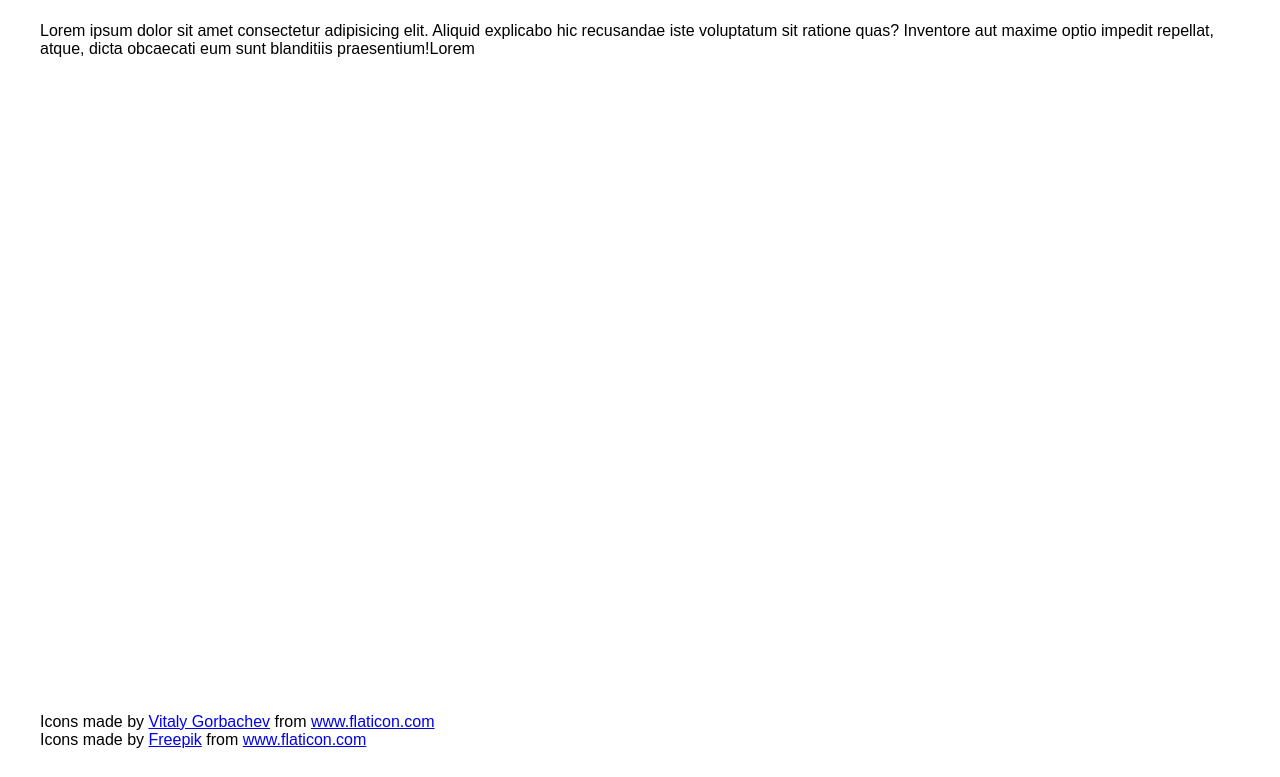
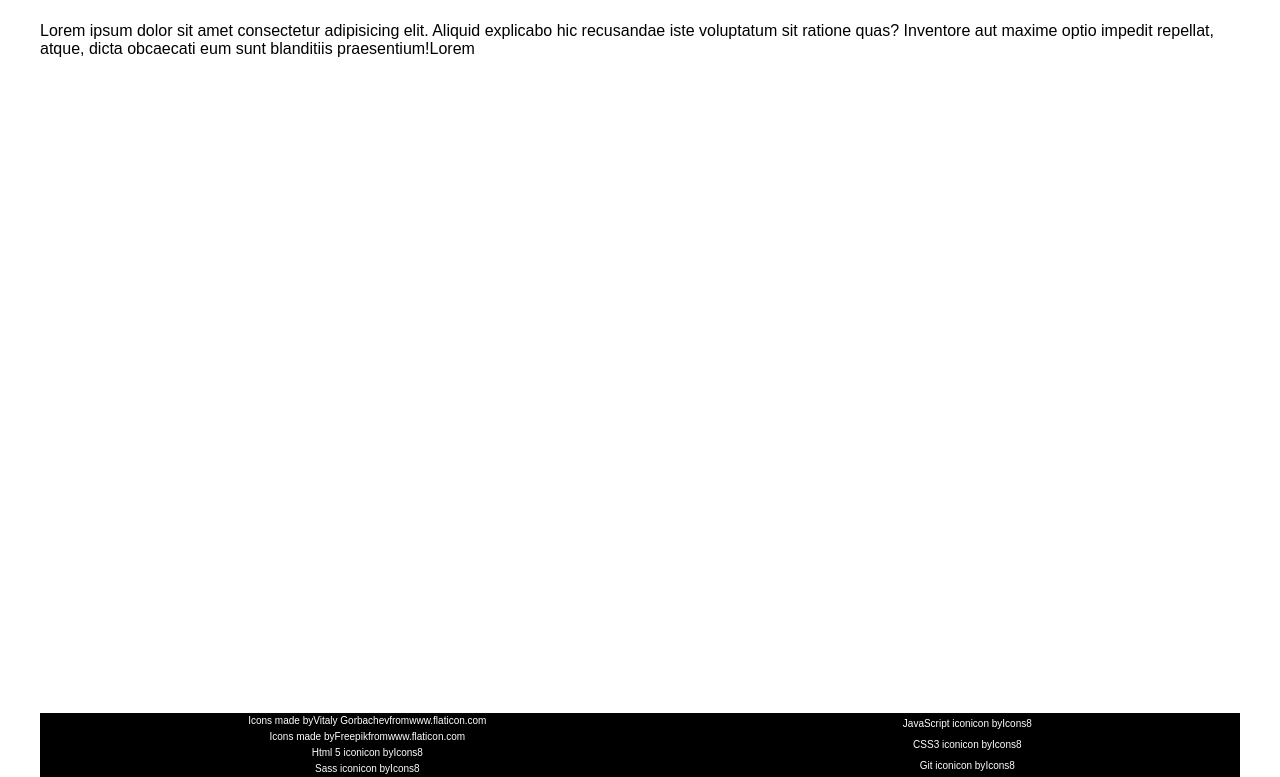
Before and after one commit to MacRapacki/Single-page-website, a plain HTML site: page index.html in a window 1280 px wide. Shown: the part 3362-4139 px from the top of the page. Before the commit the page ends 4111 px from the top, so only its background shows below. Drawn offline with Linux system fonts and the light colour scheme.

Commit message:
- add footer

```diff
--- a/index.html
+++ b/index.html
@@ -71,6 +71,21 @@
 
         <div>Icons made by <a href="https://www.flaticon.com/authors/freepik" title="Freepik">Freepik</a> from
             <a href="https://www.flaticon.com/" title="Flaticon">www.flaticon.com</a></div>
+
+        <div><a target="_blank" href="/icons/set/html-5">Html 5 icon</a> icon by
+            <a target="_blank" href="https://icons8.com">Icons8</a></div>
+
+        <div><a target="_blank" href="/icons/set/sass">Sass icon</a> icon by
+            <a target="_blank" href="https://icons8.com">Icons8</a>
+        </div>
+        <div> <a target="_blank" href="/icons/set/javascript">JavaScript icon</a> icon by
+            <a target="_blank" href="https://icons8.com">Icons8</a></div>
+
+        <div><a target="_blank" href="/icons/set/css3">CSS3 icon</a> icon by
+            <a target="_blank" href="https://icons8.com">Icons8</a></div>
+
+        <div> <a target="_blank" href="/icons/set/git">Git icon</a> icon by
+            <a target="_blank" href="https://icons8.com">Icons8</a></div>
     </footer>
 </body>
 
--- /dev/null
+++ b/scss/_footer.scss
@@ -0,0 +1,26 @@
+footer {
+    width: 100%;
+    height: 8vh;
+    background-color: black;
+    color: white;
+    font-size: 10px;
+    display: flex;
+    flex-direction: column;
+    align-items: center;
+    justify-content: space-around;
+    flex-wrap: wrap;
+
+    div {
+        height: 25%;
+        display: flex;
+        flex-direction: row;
+        align-items: center;
+        justify-content: center;
+
+        a {
+            color: white;
+            text-decoration: none;
+        }
+    }
+
+}
--- a/scss/stylee.scss
+++ b/scss/stylee.scss
@@ -1,2 +1,3 @@
 @import "header";
 @import "about";
+@import "footer";
```
Also changed, not shown: img/skills/icons8-css3-480.png (added), img/skills/icons8-git-480.png (added), img/skills/icons8-html-5-480.png (added), img/skills/icons8-javascript-480.png (added), img/skills/icons8-sass-512.png (added), scss/stylee.css, 1 other file.
